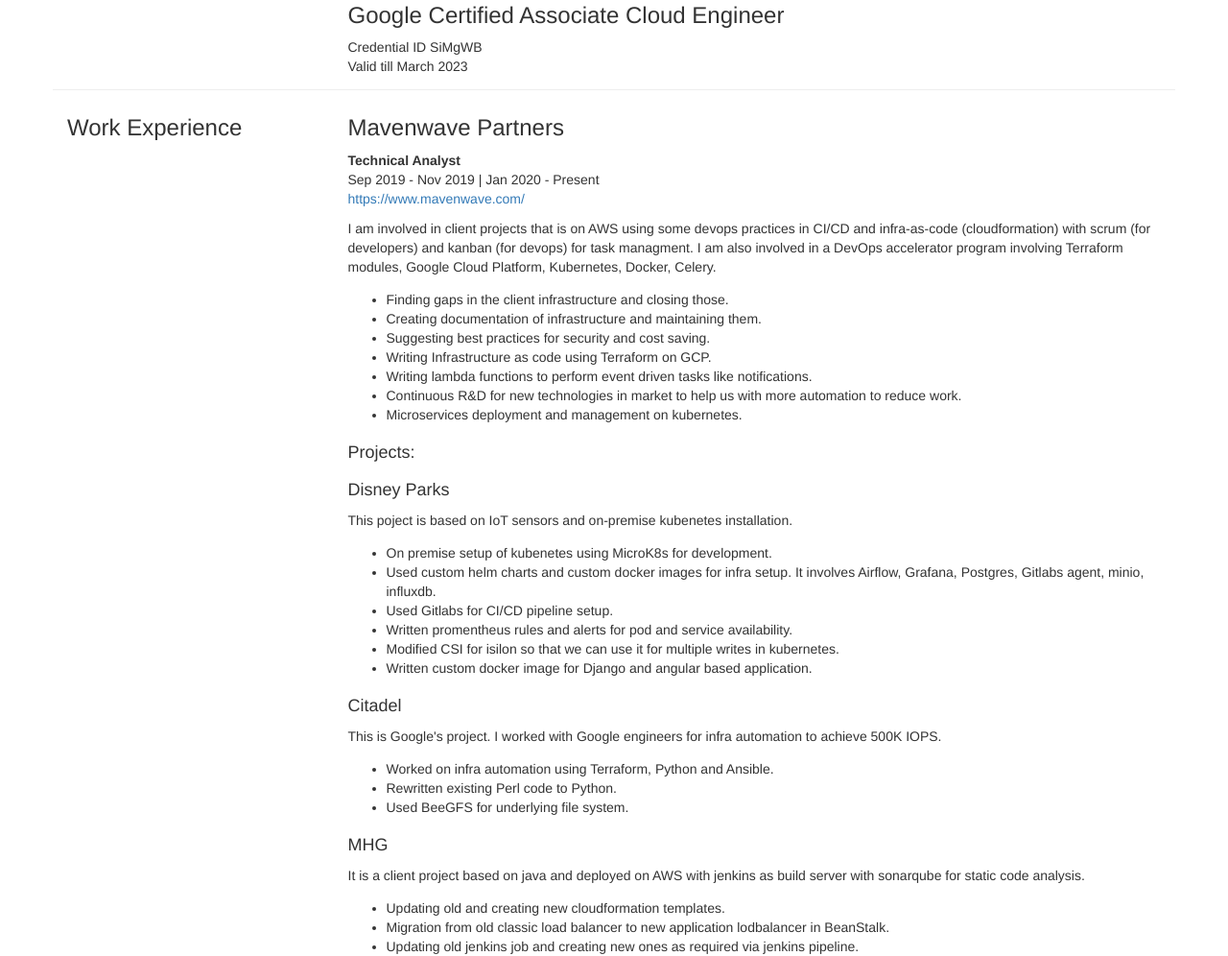
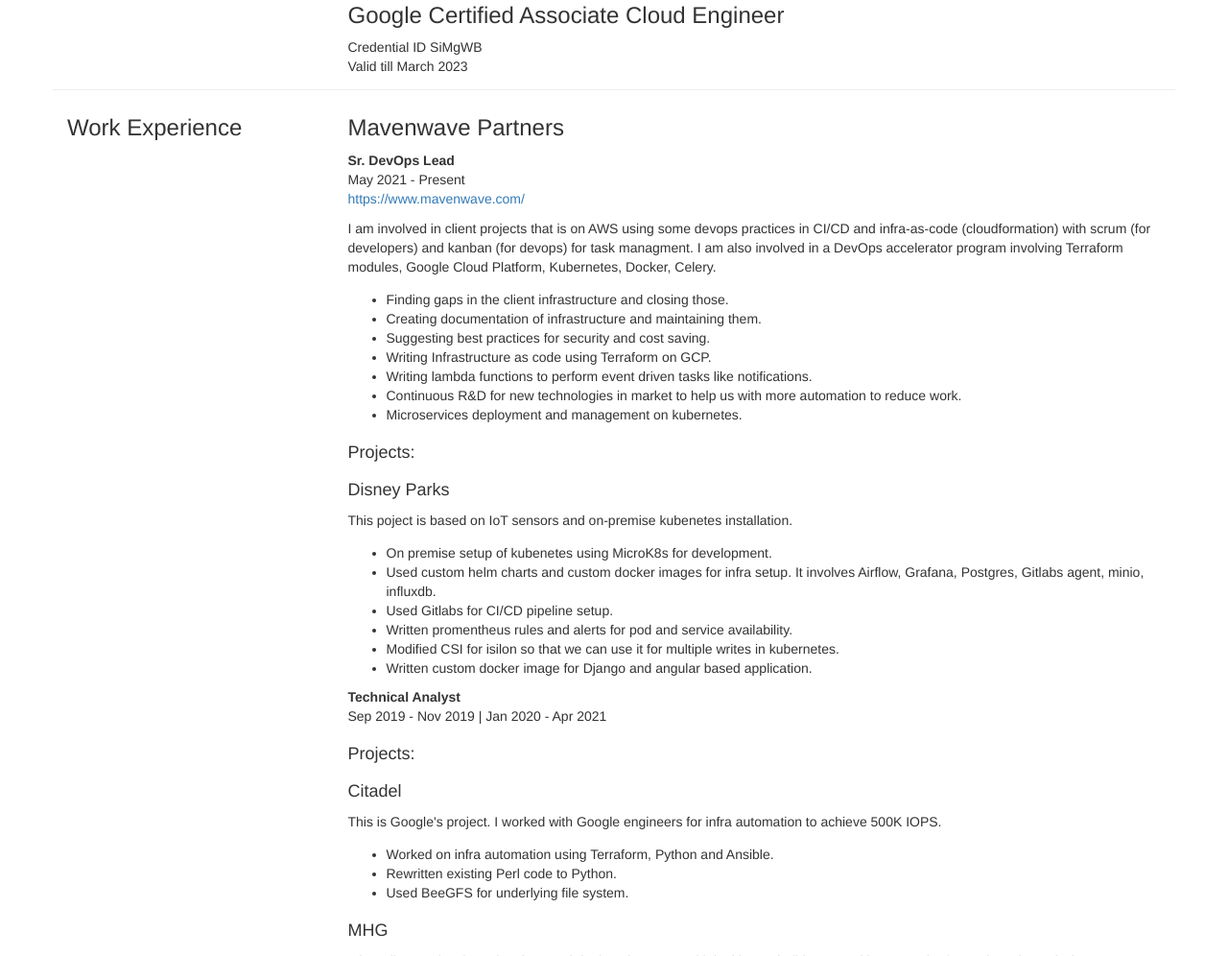
Before and after one commit to susovanpanja/susovanpanja.github.io, a plain HTML site: page index.html in a window 1280 px wide. Shown: the part 2273-3269 px from the top of the page at 96% size. Drawn offline with nearby package versions, Linux system fonts and the light colour scheme.

Commit message:
Update the profile

```diff
--- a/index.html
+++ b/index.html
@@ -250,8 +250,8 @@
 				<div class="col-md-9">
 						<div class="item">
 								<h3>Mavenwave Partners</h3>
-								<strong>Technical Analyst</strong>
-								<p class="sticky">Sep 2019 - Nov 2019 | Jan 2020 - Present</p>
+								<strong>Sr. DevOps Lead</strong>
+								<p class="sticky">May 2021 - Present</p>
 								<p class="sticky">
 									<a href="https://www.mavenwave.com/">https://www.mavenwave.com/</a>
 								</p>
@@ -296,6 +296,9 @@
 
 									<li>Written custom docker image for Django and angular based application.</li>
 								</ul>
+								<strong>Technical Analyst</strong>
+								<p class="sticky">Sep 2019 - Nov 2019 | Jan 2020 - Apr 2021</p>
+								<h4>Projects:</h4>
 								<h4>Citadel</h4>
 								<p>This is Google's project. I worked with Google engineers for infra automation to achieve 500K IOPS.
 								</p>
```
